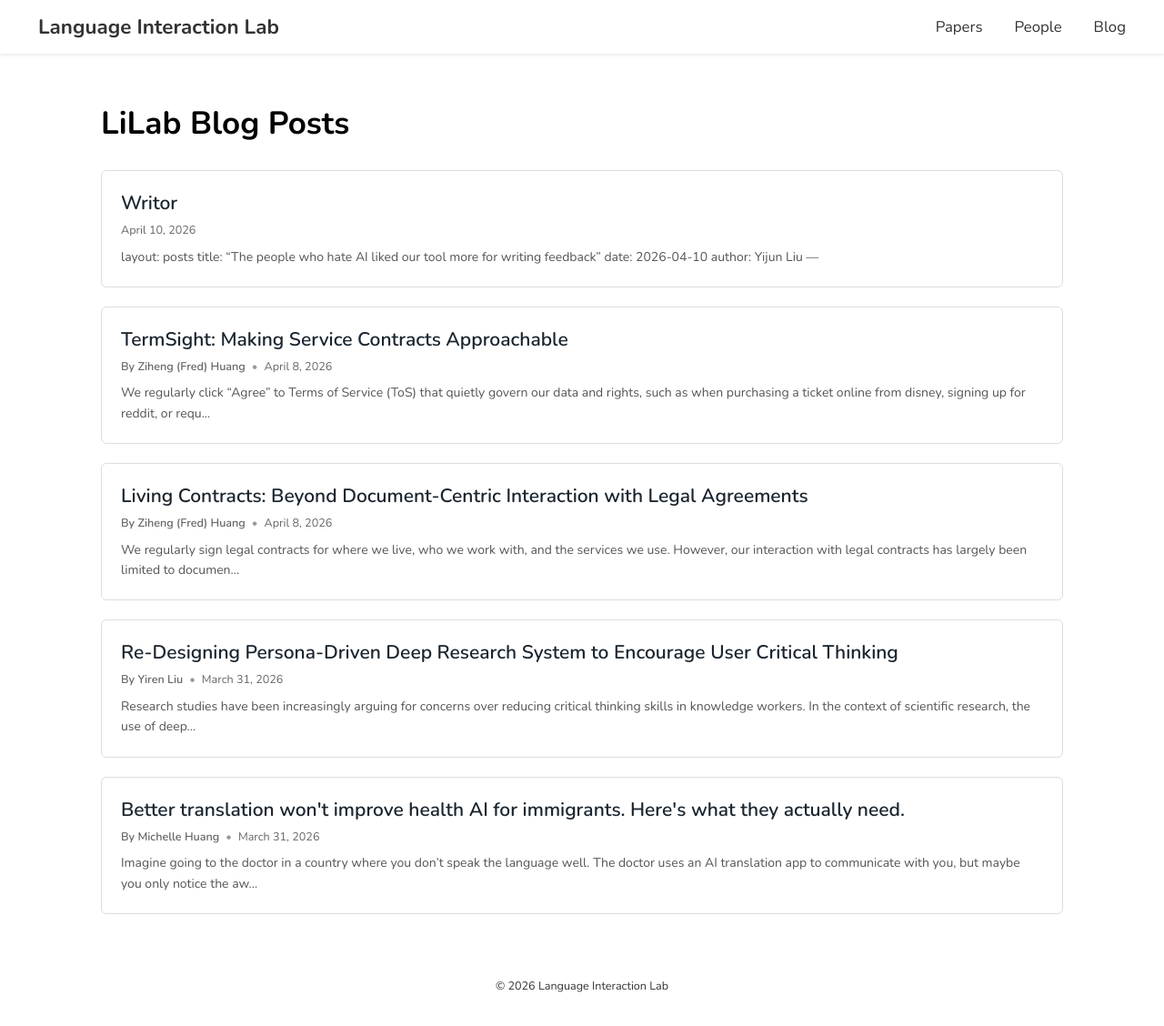
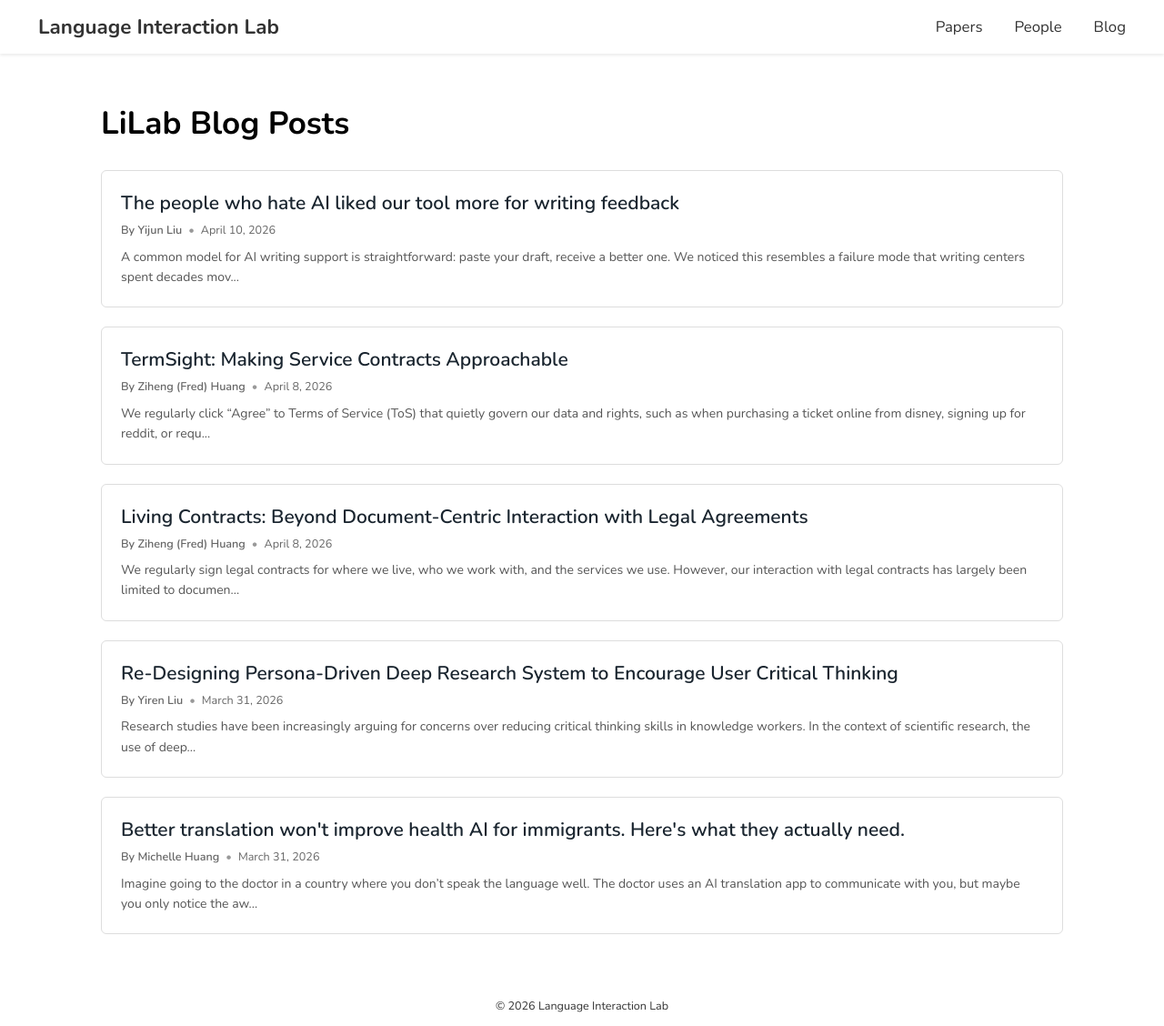
Before and after one commit to LanguageInteraction/LanguageInteraction.github.io, a Jekyll site: the page built from blog/index.html, in a window 1280 px wide and 1128 px high. Shown: the whole window at 91% size. Built offline with Jekyll 4.4.1, drawn with Linux system fonts in a browser that asks for light colours.

Commit message:
update writor

```diff
--- a/index.html
+++ b/index.html
@@ -220,6 +220,11 @@
                     <p class="date">April 8, 2026 &middot; Ziheng (Fred) Huang</p>
                     <p>We regularly click "Agree" to Terms of Service that quietly govern our data and rights. Most people don't fully understand what they're signing — not because they don't care, but because ToS are presented in a form misaligned with how humans process information...</p>
                 </div>
+                 <div class="blog-post">
+                    <h3><a href="/2026/04/10/writor.html">The people who hate AI liked our tool more for writing feedback</a></h3>
+                    <p class="date">April 10, 2026 &middot; Yijun Liu</p>
+                    <p>A common model for AI writing support is straightforward: paste your draft, receive a better one. We noticed this resembles a failure mode that writing centers spent decades moving away from...</p>
+                </div>
             </div>
         </section>
 
```
Also changed, not shown: _posts/2026-04-10-writor.md (+2 -8 lines).
